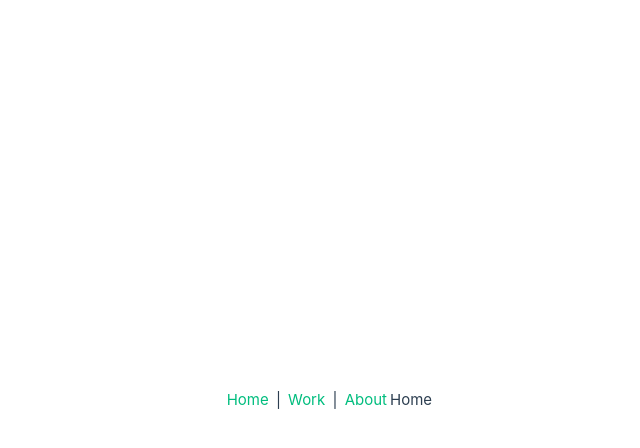
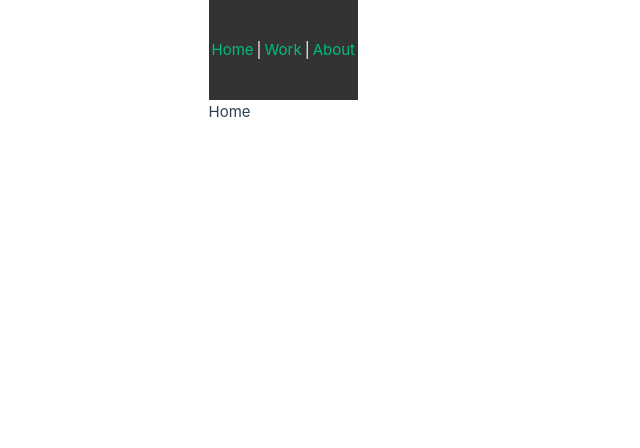
Before and after one commit to fabienstrauss/fabienstrauss.github.io, a Vue app: page / in a window 1280 px wide. Shown: the top 448 px of the page, without its empty margins (250-890 px from the left). Built offline with nearby package versions, Linux system fonts and the light colour scheme.

Commit message:
app.vue changes

```diff
--- a/src/App.vue
+++ b/src/App.vue
@@ -4,14 +4,42 @@
 </script>
 
 <template>
-  <div id="nav">
-    <router-link to="/">Home</router-link> |
-    <router-link to="/work">Work</router-link> |
-    <router-link to="/about">About</router-link>
+  <div id="app">
+
+    <!-- -- Navbar -- -->
+    <nav id="navbar">
+      <router-link to="/">Home</router-link> |
+      <router-link to="/work">Work</router-link> |
+      <router-link to="/about">About</router-link>
+    </nav>
+
+    <!-- -- Main Content Area -- -->
+    <main id="content">
+      <router-view/>
+    </main>
   </div>
-  <router-view/>
 </template>
 
 <style scoped>
 
+  #app {
+    display: flex;
+    flex-direction: column;
+    height: 100vh;
+  }
+
+  #navbar {
+    height: 100px;
+    width: 100%;
+    background-color: #333;
+    color: white;
+    display: flex;
+    align-items: center;
+    justify-content: space-around;
+  }
+
+  #content {
+    flex-grow: 1;
+  }
+
 </style>
```
